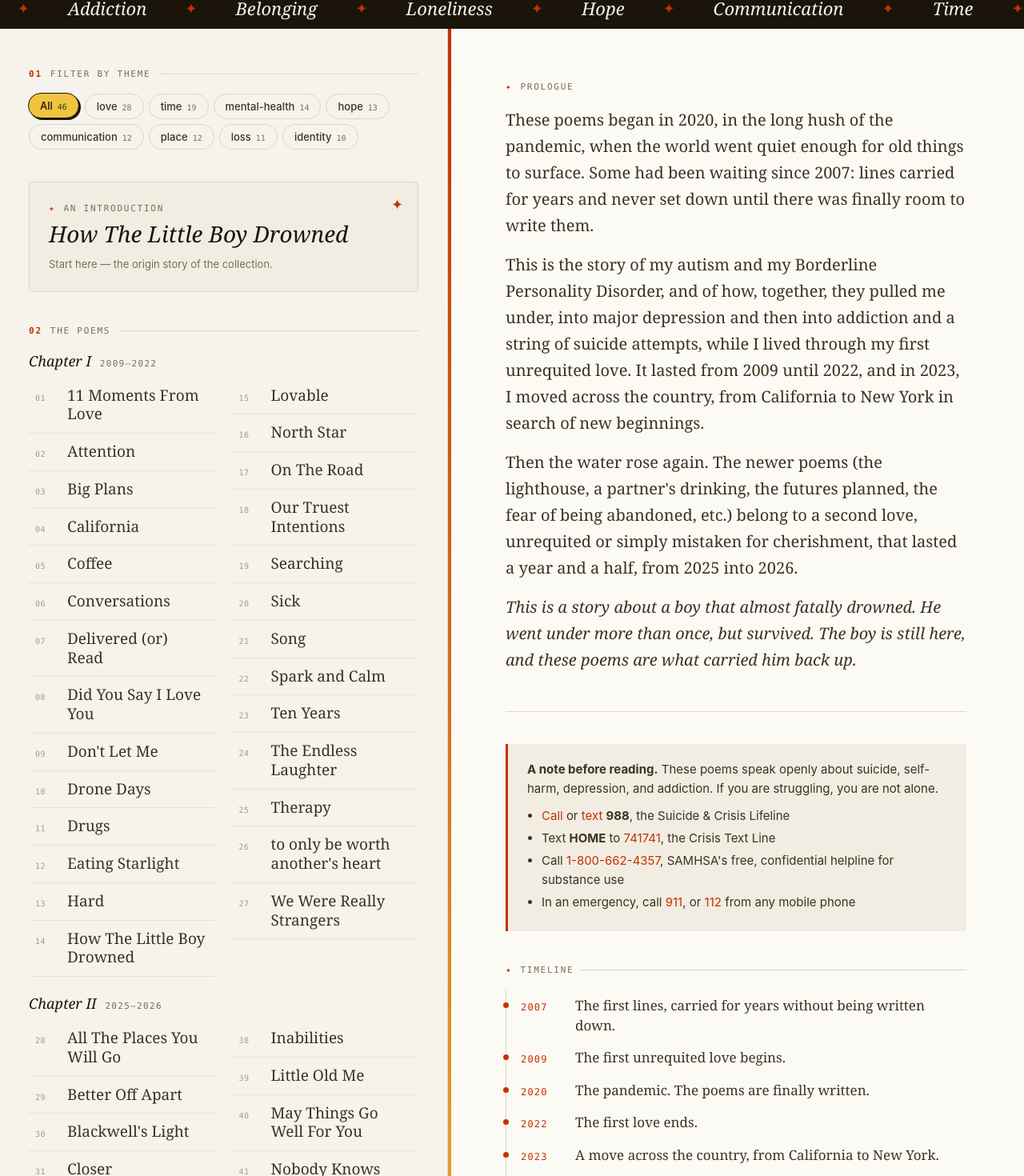
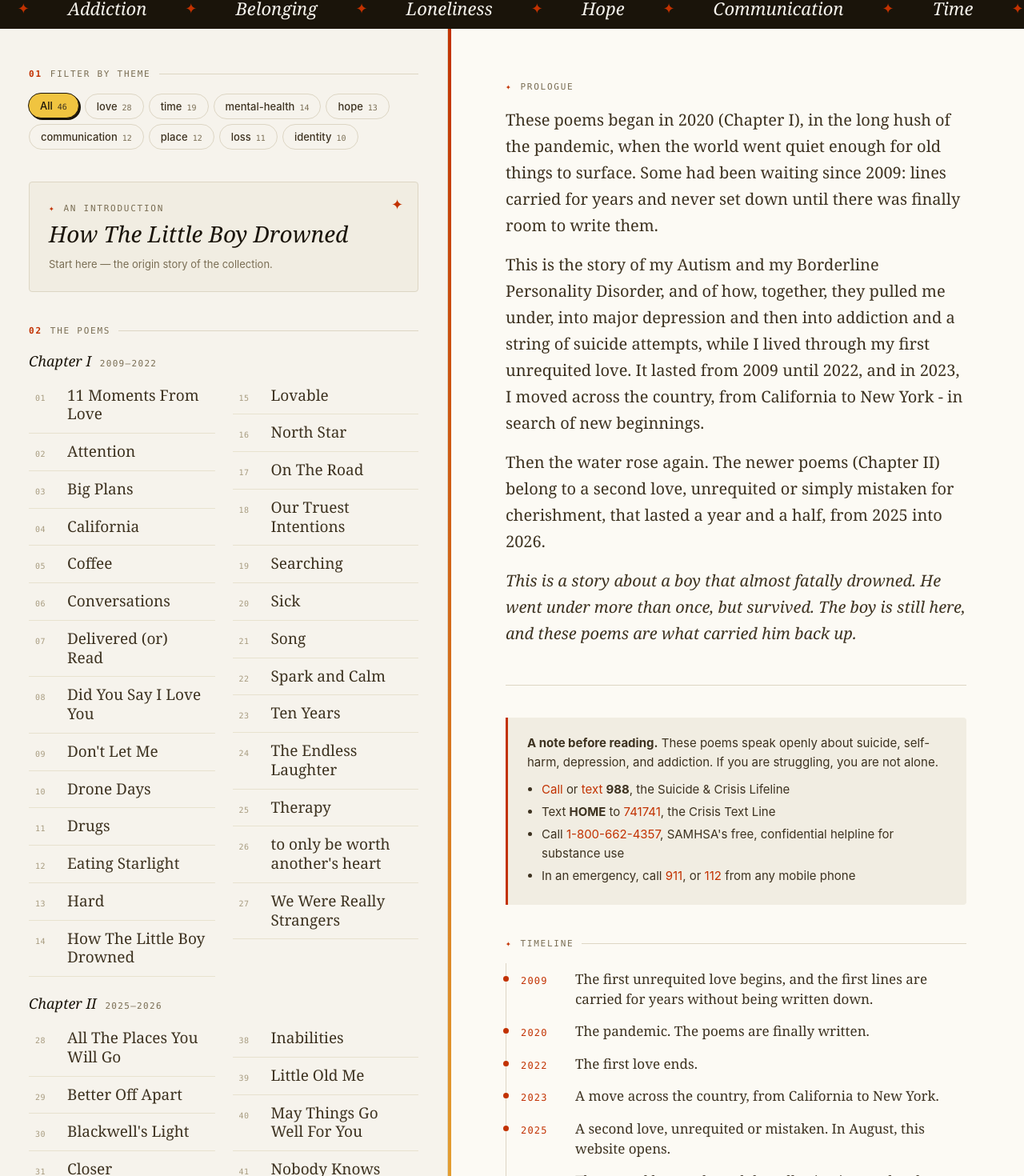
Before and after one commit to jeffkloy/thelittleboythatdrowned, a React (Vite) app: page / in a window 1280 px wide. Shown: the part 557-2027 px from the top of the page at 80% size. Built offline with nearby package versions, Linux system fonts and the light colour scheme.

Commit message:
Revise prologue with chapter references; align timeline to 2009 start

```diff
--- a/src/components/PoemView.tsx
+++ b/src/components/PoemView.tsx
@@ -4,8 +4,10 @@ import { usePoem } from '../hooks/usePoem';
 import { cleanPoemTitle, TITULAR_FILENAME } from '../lib/urls';
 
 const TIMELINE = [
-  { year: '2007', text: 'The first lines, carried for years without being written down.' },
-  { year: '2009', text: 'The first unrequited love begins.' },
+  {
+    year: '2009',
+    text: 'The first unrequited love begins, and the first lines are carried for years without being written down.',
+  },
   { year: '2020', text: 'The pandemic. The poems are finally written.' },
   { year: '2022', text: 'The first love ends.' },
   { year: '2023', text: 'A move across the country, from California to New York.' },
@@ -73,21 +75,21 @@ export default function PoemView({
             <span className="num">✦</span>Prologue
           </p>
           <p>
-            These poems began in 2020, in the long hush of the pandemic, when the world went quiet
-            enough for old things to surface. Some had been waiting since 2007: lines carried for
-            years and never set down until there was finally room to write them.
+            These poems began in 2020 (Chapter I), in the long hush of the pandemic, when the world
+            went quiet enough for old things to surface. Some had been waiting since 2009: lines
+            carried for years and never set down until there was finally room to write them.
           </p>
           <p>
-            This is the story of my autism and my Borderline Personality Disorder, and of how,
+            This is the story of my Autism and my Borderline Personality Disorder, and of how,
             together, they pulled me under, into major depression and then into addiction and a
             string of suicide attempts, while I lived through my first unrequited love. It lasted
             from 2009 until 2022, and in 2023, I moved across the country, from California to New
-            York in search of new beginnings.
+            York - in search of new beginnings.
           </p>
           <p>
-            Then the water rose again. The newer poems (the lighthouse, a partner's drinking, the
-            futures planned, the fear of being abandoned, etc.) belong to a second love, unrequited
-            or simply mistaken for cherishment, that lasted a year and a half, from 2025 into 2026.
+            Then the water rose again. The newer poems (Chapter II) belong to a second love,
+            unrequited or simply mistaken for cherishment, that lasted a year and a half, from 2025
+            into 2026.
           </p>
           <p className="prologue-coda">
             This is a story about a boy that almost fatally drowned. He went under more than once,
```
